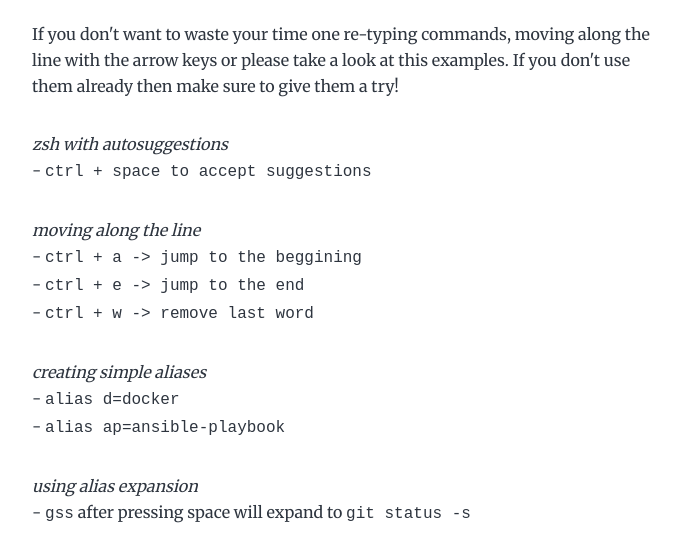
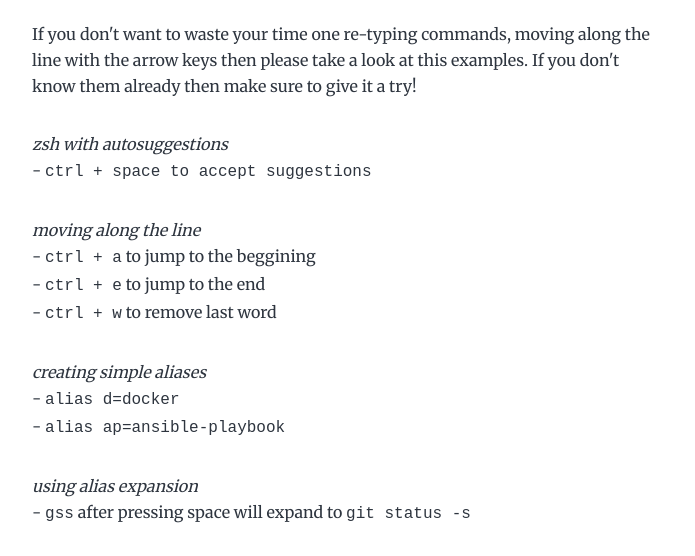
Before and after one commit to DamianBudelewski/blog, a Gatsby site: page /bash-shortcuts/ in a window 1280 px wide. Shown: the part 505-1061 px from the top of the page, without its empty margins (292-987 px from the left). Built offline with nearby package versions, Linux system fonts and the light colour scheme; Gatsby itself is replaced by a stand-in of ours; some packages are replaced by stand-ins of ours.

Commit message:
Remove mp4 video and fix typo in blogpost

```diff
--- a/content/blog/bash-shortcuts/index.md
+++ b/content/blog/bash-shortcuts/index.md
@@ -8,15 +8,15 @@ description: "My private tips and tricks on how to make your life easier with al
 
 ## Aliases and shortcuts
 
-If you don't want to waste your time one re-typing commands, moving along the line with the arrow keys or please take a look at this examples. If you don't use them already then make sure to give them a try!
+If you don't want to waste your time one re-typing commands, moving along the line with the arrow keys then please take a look at this examples. If you don't know them already then make sure to give it a try!
 
 *zsh with autosuggestions*
     - `ctrl + space to accept suggestions`
 
 *moving along the line*
-    - `ctrl + a -> jump to the beggining`
-    - `ctrl + e -> jump to the end`
-    - `ctrl + w -> remove last word`
+    - `ctrl + a` to jump to the beggining
+    - `ctrl + e` to jump to the end
+    - `ctrl + w` to remove last word
 
 *creating simple aliases*
     - `alias d=docker`
@@ -28,7 +28,6 @@ If you don't want to waste your time one re-typing commands, moving along the li
 *using internal variables*
     - To open the file after such cmd `mkdir -p few/nested/dirs/my_file.txt`
     use `cat $_`. Without it you will have to specify all the directories once more!
-
 
 
 ## How to set it up?
```
Also changed, not shown: 1 other file.
